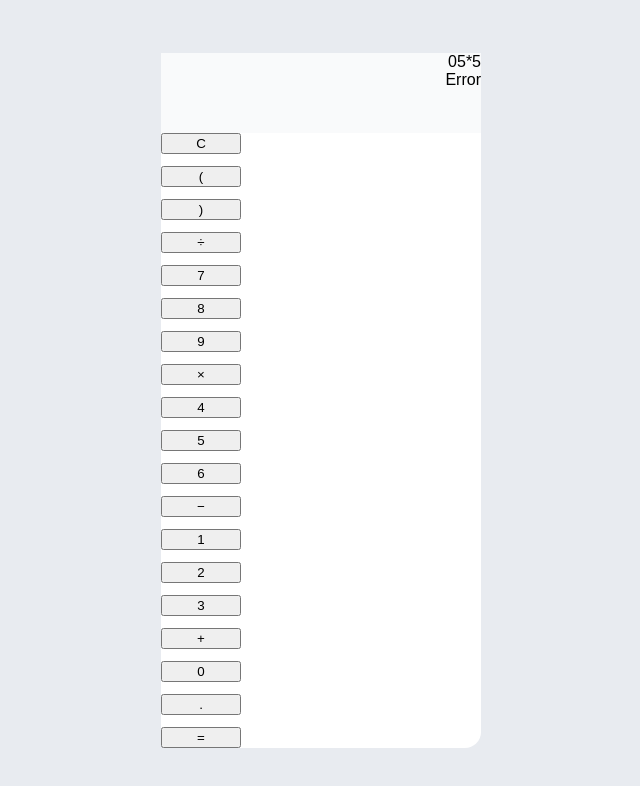
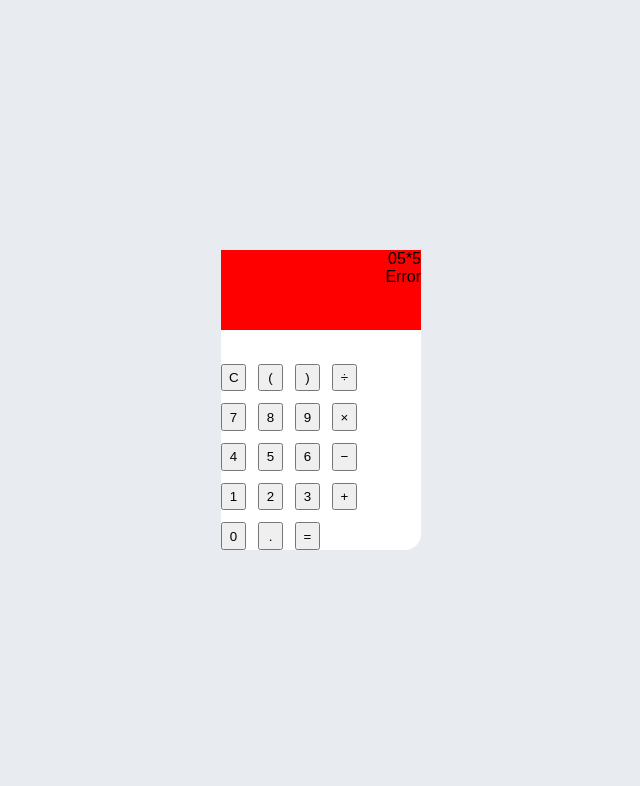
Before and after one commit to jameskaweria/calculator, a plain HTML site: page index.html in a window 1280 px wide. Shown: the whole page, without its empty margins (319-959 px from the left). Drawn offline with Linux system fonts and the light colour scheme.

Commit message:
background colour change

```diff
--- a/index.html
+++ b/index.html
@@ -33,7 +33,7 @@
             <button>3</button>
             <button class="operator">&plus;</button>
 
-            <button>0</button>
+            <button class="zero">0</button>
             <button>.</button>
             <button class="equal">=</button>
         </div>
--- a/style.css
+++ b/style.css
@@ -8,12 +8,20 @@ body {
     font-family: Arial, sans-serif;
   }
 
+
+
+ .operator {
+    color: black;
+  }
+
   .calculator {
-    width: 320px;
+    height: 300px;
+    width: 200px;
     background: #ffffff;
     border-radius: 16px;
     display: grid;
-    grid-template-columns: repeat(4, 1fr);
+
+
 
   }
 
@@ -21,13 +29,15 @@ body {
     width: 100%;
     height: 80px;
     border: none;
-    background: #f9fafb;
+    background: red;
     text-align: right;
-    grid-column: 1 / span 4;
+
   }
 
-  .calculator .buttons {
+  .buttons {
     display: grid;
+    grid-template-columns: repeat(4,25px);
+    border-radius: 16px;
 
     gap: 12px;
   }
```
